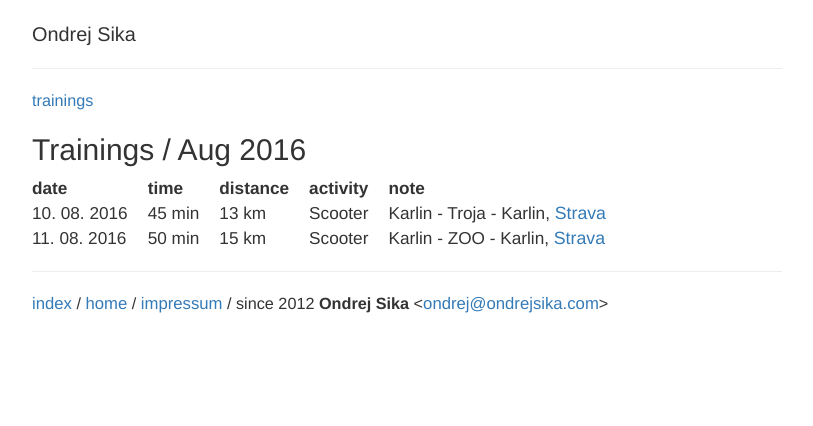
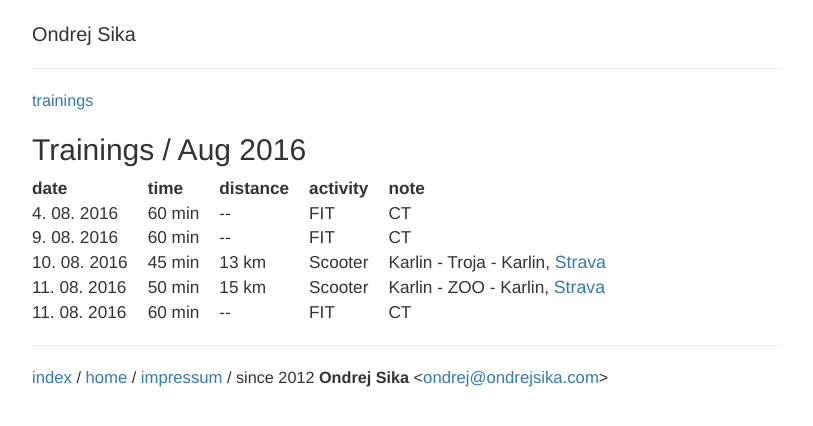
Before and after one commit to ondrejsika/ondrejsika.com, a Jekyll site: the page built from my/trainings/2016-08.md, in a window 1280 px wide. Shown: the top 426 px of the page, without its empty margins (233-1046 px from the left). Built offline with Jekyll 4.4.1, drawn with Linux system fonts in a browser that asks for light colours; comment, search, counter and statistics services are not loaded.

Commit message:
trainings - add FIT trainings

```diff
--- a/my/trainings/2016-08.md
+++ b/my/trainings/2016-08.md
@@ -19,6 +19,30 @@
 </th><th>
 note
 </th></tr>
+
+<tr><td>
+4. 08. 2016
+</td><td>
+60 min
+</td><td>
+--
+</td><td>
+FIT
+</td><td>
+CT
+</td></tr>
+
+<tr><td>
+9. 08. 2016
+</td><td>
+60 min
+</td><td>
+--
+</td><td>
+FIT
+</td><td>
+CT
+</td></tr>
 
 <tr><td>
 10. 08. 2016
@@ -44,4 +68,16 @@
 Karlin - ZOO - Karlin, <a href="https://www.strava.com/activities/671938115">Strava</a>
 </td></tr>
 
+<tr><td>
+11. 08. 2016
+</td><td>
+60 min
+</td><td>
+--
+</td><td>
+FIT
+</td><td>
+CT
+</td></tr>
+
 </table>
```
